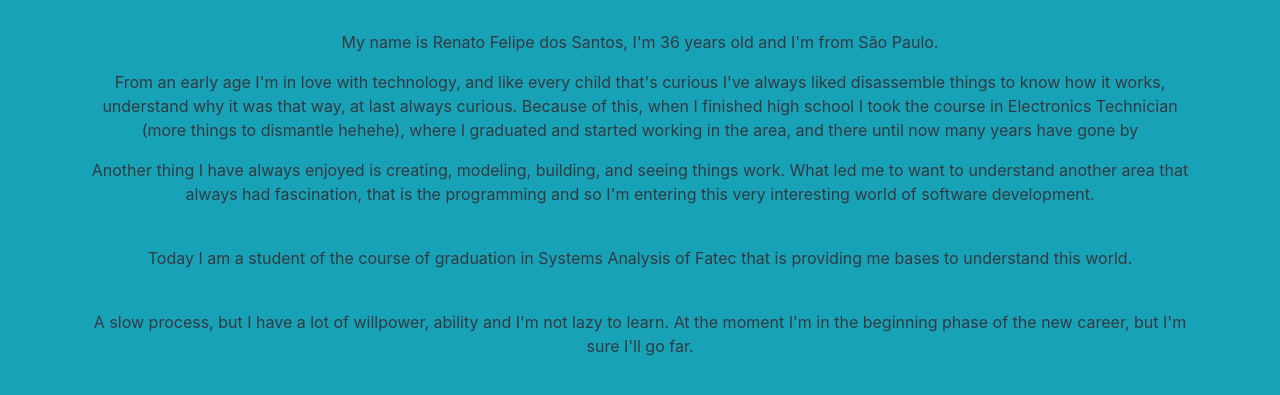
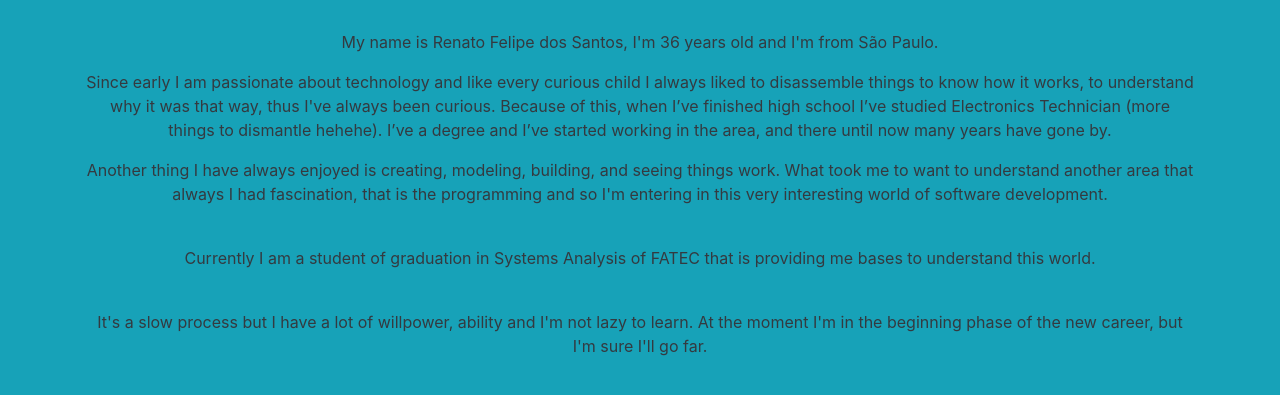
Before and after one commit to rfelipesp/about-me, a plain HTML site: page sobreMim-en.html in a window 1280 px wide. Shown: the part 259-654 px from the top of the page. Drawn offline with Linux system fonts and the light colour scheme.

Commit message:
Correções no texto Sobre mim

```diff
--- a/sobreMim-en.html
+++ b/sobreMim-en.html
@@ -67,15 +67,15 @@
     <div class="h1 text-dark text-capitalize text-center mb-lg-5">About Me</div>
     <div>
         <p>My name is Renato Felipe dos Santos, I'm 36 years old and I'm from São Paulo.</p>
-        <p>From an early age I'm in love with technology, and like every child that's curious I've
-            always liked disassemble things to know how it works, understand why it was that way,
-            at last always curious.
-            Because of this, when I finished high school I took the course in Electronics Technician (more things to dismantle hehehe), where I graduated and started working in the area, and there until now many years have gone by</p>
+        <p>Since early I am passionate about technology and like every curious child I always liked to
+            disassemble things to know how it works, to understand why it was that way, thus I've always been curious.
+            Because of this, when I’ve finished high school I’ve studied Electronics Technician (more things to dismantle hehehe).
+            I’ve a degree and I’ve started working in the area, and there until now many years have gone by.</p>
         <p>Another thing I have always enjoyed is creating, modeling, building, and seeing things work.
-            What led me to want to understand another area that always had fascination, that is the
-            programming and so I'm entering this very interesting world of software development.</p>
-        <p>Today I am a student of the course of graduation in Systems Analysis of Fatec that is providing me bases to understand this world.</p>
-        <p>A slow process, but I have a lot of willpower, ability and I'm not lazy to learn.
+            What took me to want to understand another area that always I had fascination, that is the programming and so
+            I'm entering in this very interesting world of software development.</p>
+        <p>Currently I am a student of graduation in Systems Analysis of FATEC that is providing me bases to understand this world.</p>
+        <p>It's a slow process but I have a lot of willpower, ability and I'm not lazy to learn.
         At the moment I'm in the beginning phase of the new career, but I'm sure I'll go far.</p>
     </div>
 
```
Also changed, not shown: sobreMim.html (+5 -5 lines).
